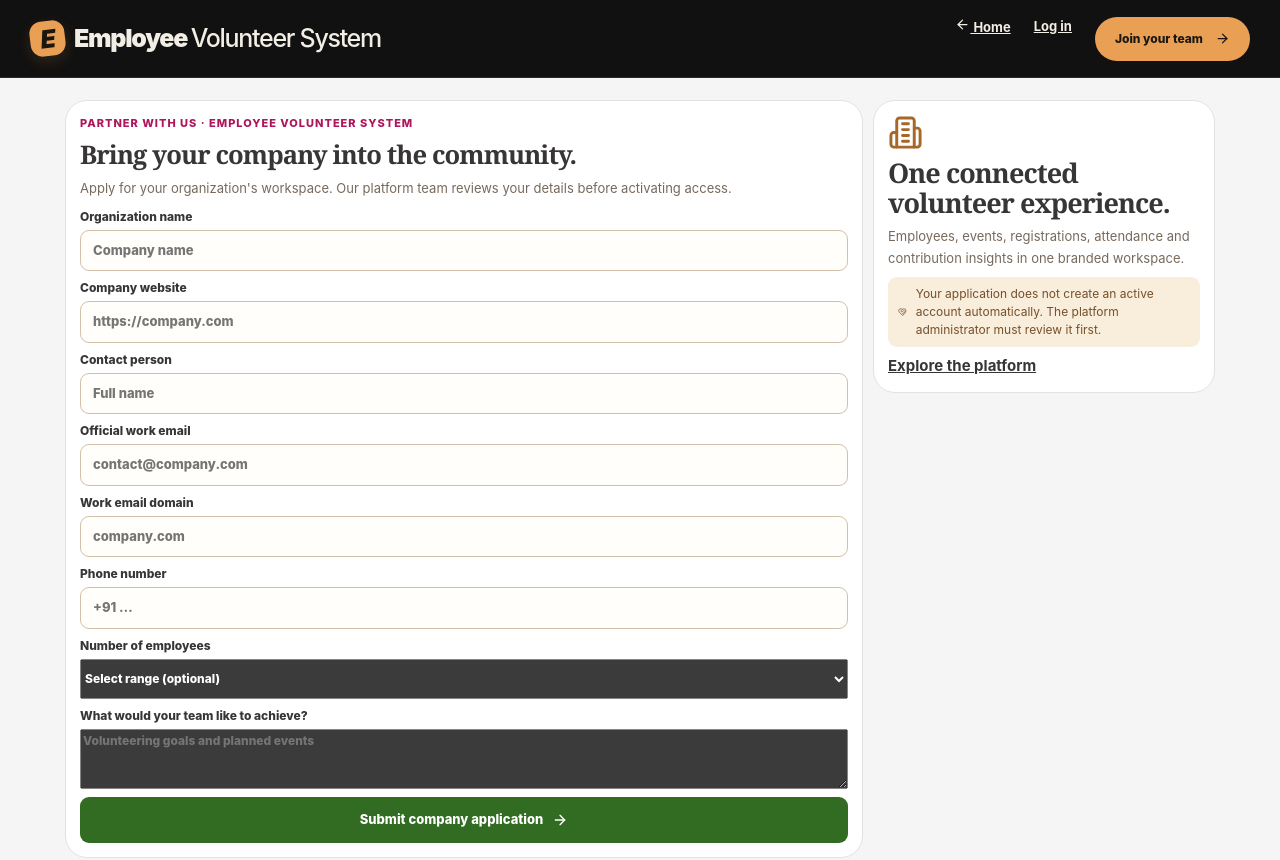
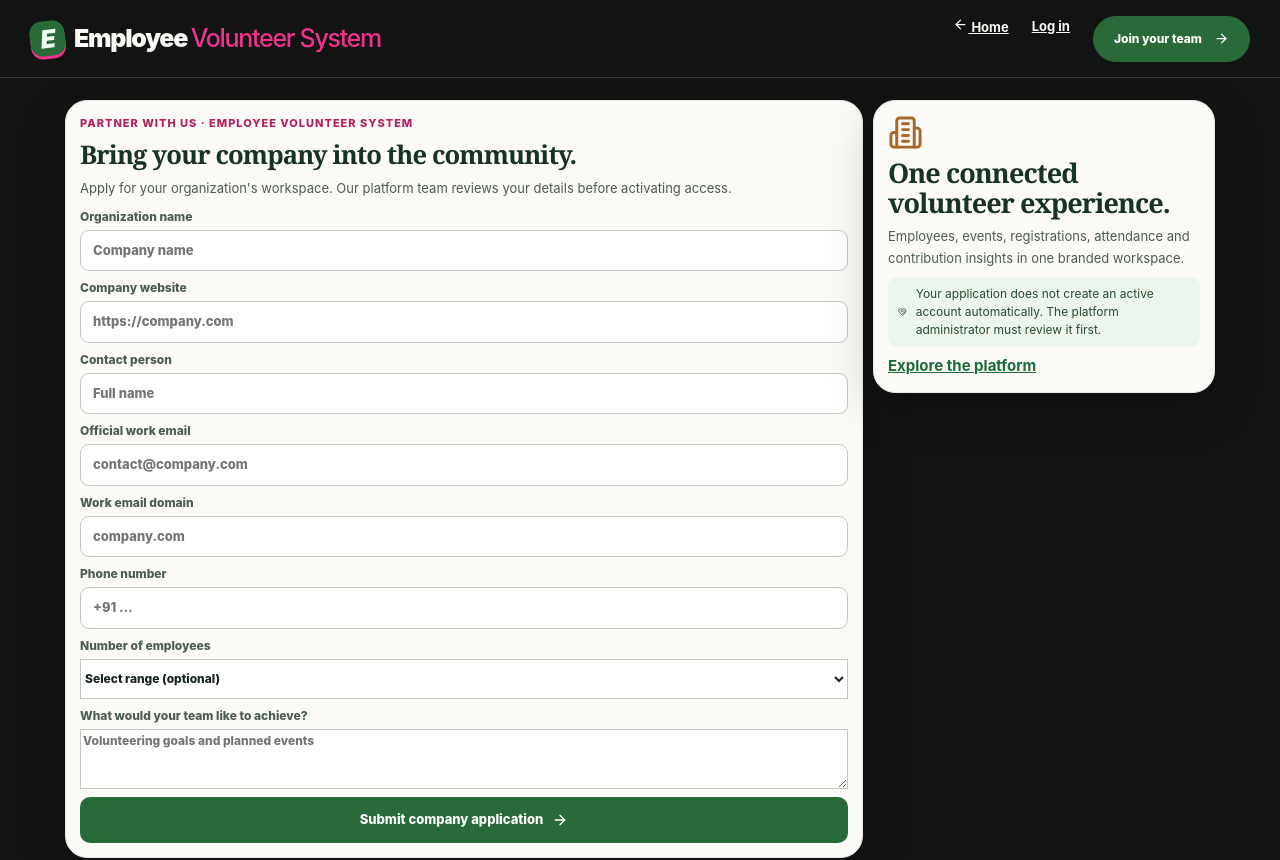
Before and after one commit to Ganatra-Ruchir/employee-event-portal, a Next.js app: page /apply in a window 1280 px wide. Shown: the top 860 px of the page. Built offline with nearby package versions, Linux system fonts and the light colour scheme.

Commit message:
Apply shared green-pink public branding to landing and company application

```diff
--- a/src/app/apply/page.tsx
+++ b/src/app/apply/page.tsx
@@ -13,7 +13,7 @@ export default function CompanyApplicationPage(){
   const r=await fetch("/api/company-applications",{method:"POST",headers:{"Content-Type":"application/json"},body:JSON.stringify(form)});const j=await r.json();
   if(!r.ok)throw Error(j.error||"Unable to submit application");setDone(true);
  }catch(e){setError(e instanceof Error?e.message:"Unable to submit");}finally{setBusy(false);}}
- return <main className="landing landing-editorial" style={{minHeight:"100vh"}}>
+ return <main className="landing landing-editorial landing-public-theme company-apply" style={{minHeight:"100vh"}}>
  <header className="landing-header" aria-label="Site navigation"><Link href="/" className="landing-brand" style={{textDecoration:"none"}}><span className="landing-mark">E</span><span>Employee <span className="landing-brand-light">Volunteer System</span></span></Link><nav className="landing-nav"><Link href="/" className="landing-login"><ArrowLeft size={15}/> Home</Link><Link href="/login" className="landing-login">Log in</Link><Link href="/signup" className="landing-signup">Join your team <ArrowRight size={15}/></Link></nav></header>
  <div className="join-page" style={{background:"transparent",padding:"22px clamp(14px,4vw,65px) 48px"}}><div className="join-grid" style={{maxWidth:1150,margin:"auto"}}>
  <section className="join-panel" style={{borderRadius:22,padding:26}}>
```
